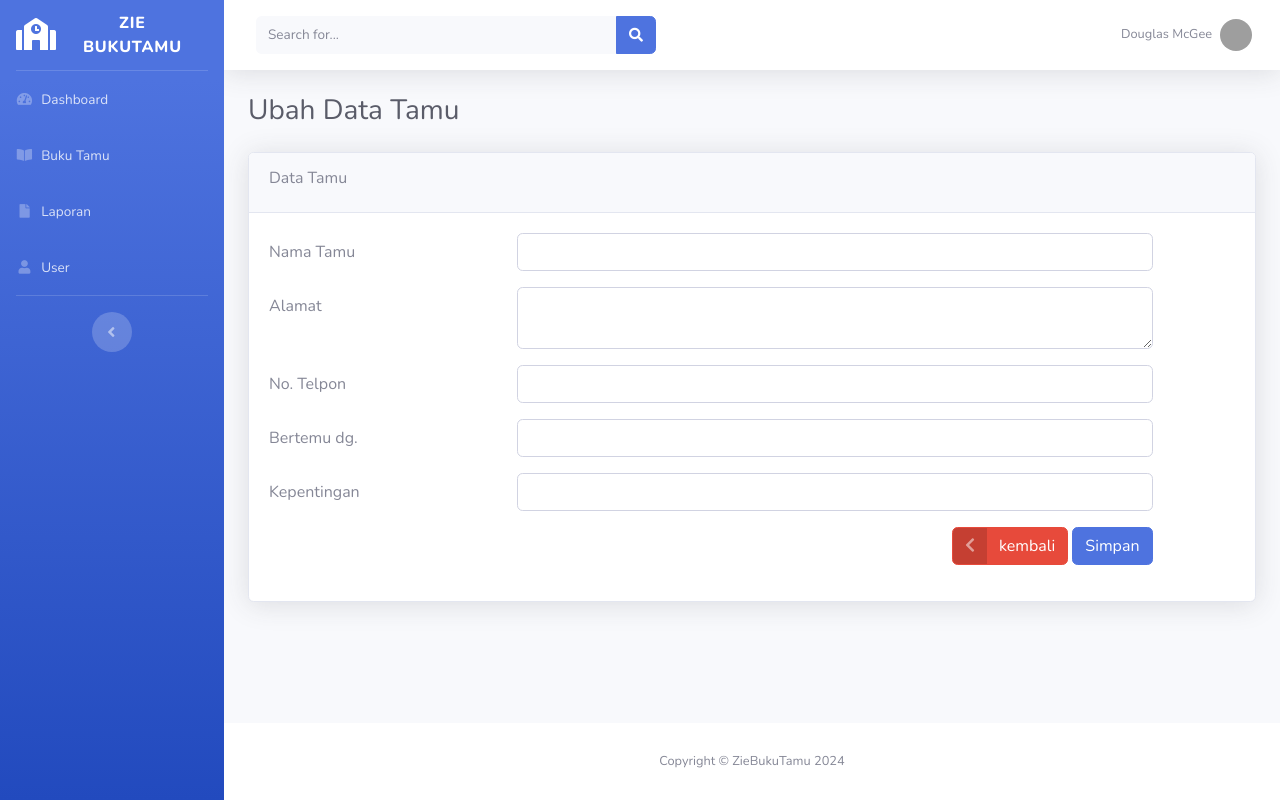
After one commit to Ryznto/Buku_Tamu, a PHP site: page /edit-tamu.php in a window 1280 px wide. The commit adds this page. Run offline with PHP 8.4, Linux system fonts and the light colour scheme; data that the repository does not hold is empty; grey boxes are pictures that could not be loaded.

Commit message:
menambahkan halaman edit buku tamu dan fitur ubah data tamu

```diff
--- a/buku-tamu.php
+++ b/buku-tamu.php
@@ -76,7 +76,7 @@ if(isset($_POST['simpan'])) {
                                             <td><?= $tamu['no_hp'] ?></td>
                                             <td><?= $tamu['bertemu'] ?></td>
                                             <td><?= $tamu['kepentingan'] ?></td>
-                                            <td><button class="btn btn-success" type="button">Ubah</button>
+                                            <td><a class="btn btn-success" href="edit-tamu.php?id=<?= $tamu['id_tamu']?>">ubah</a>
                                                 <button class="btn btn-danger" type="button">Hapus</button></td>
                                         </tr>
                                        <?php endforeach; ?>
@@ -158,7 +158,7 @@ if(isset($_POST['simpan'])) {
                             <button type="button" class="btn btn-secondary" data-dismiss="modal">Keluar</button>
                             <button type="submit" name="simpan" class="btn btn-primary">simpan</button>
                         </div>
-                        </from>
+                        </form>
                         </div>
                     </div>
 
--- /dev/null
+++ b/edit-tamu.php
@@ -0,0 +1,105 @@
+<?php
+include_once('templates/header.php');
+require_once('function.php');
+
+//jika ada id_tamu di URL
+if (isset($_GET['id'])) {
+    $id_tamu = $_GET['id'];
+    //ambil data tamu yang  sesuai dengan id_tamu
+    $data = query("SELECT * FROM buku_tamu WHERE id_tamu = '$id_tamu'")[0];
+}
+
+?>
+
+<!-- Begin Page Content -->
+<div class="container-fluid">
+
+    <!-- Page Heading -->
+    <h1 class="h3 mb-4 text-gray-800">Ubah Data Tamu</h1>
+
+    <?php
+    //jika da tombol simpan
+    if (isset($_POST['simpan'])) {
+        if (ubah_tamu($_POST) > 0) {
+    ?>
+            <div class="alertm alert-success" role="alert">
+                Data Berhasil diubah!
+            </div>
+        <?php
+        } else {
+        ?>
+            <div class="alert alert-danger" role="alert">
+                Data Gagal diubah!
+            </div>
+    <?php
+        }
+    }
+    ?>
+
+
+    <!-- Konten Edit Data Tamu -->
+    <div class="card shadow mb-4">
+        <div class="card-header py-3">
+            <h6>Data Tamu</h6>
+        </div>
+        <div class="card-body">
+
+            <form method="post" action="">
+                <input type="hidden" name="id_tamu" name="id_tamu" value="<?= $id_tamu ?>">
+                <div class="form-group row">
+                    <label for="nama_tamu" class="col-sm-3 col-form-label">Nama Tamu</label>
+                    <div class="col-sm-8">
+                        <input type="text" class="form-control" id="nama_tamu" name="nama_tamu" value="<?= $data['nama_tamu'] ?>">
+                    </div>
+                </div>
+                <div class="form-group row">
+                    <label for="alamat" class="col-sm-3 col-form-label">Alamat</label>
+                    <div class=" col-sm-8">
+                        <textarea class="form-control" id="alamat" name="alamat"><?= $data['alamat'] ?></textarea>
+                    </div>
+                </div>
+                <div class="form-group row">
+                    <label for="no_hp" class="col-sm-3 col-form-label">No. Telpon</label>
+                    <div class=" col-sm-8">
+                        <input type="text" class="form-control" id="no_hp" name="no_hp" value="<?= $data['no_hp'] ?>">
+                    </div>
+                </div>
+                <div class="form-group row">
+                    <label for="bertemu" class="col-sm-3 col-form-label">Bertemu dg. </label>
+                    <div class=" col-sm-8">
+                        <input type="text" class="form-control" id="bertemu" name="bertemu" value="<?= $data['bertemu'] ?>">
+                    </div>
+                </div>
+                <div class="form-group row">
+                    <label for="kepentingan" class="col-sm-3 col-form-label">Kepentingan</label>
+                    <div class=" col-sm-8">
+                        <input type="text" class="form-control" id="kepentingan" name="kepentingan" value="<?= $data['kepentingan'] ?>">
+                    </div>
+                </div>
+
+
+                <div class="form-group row">
+                    <label for="" class="col-sm-3 col-form-label"></label>
+                    <div class="col-sm-8 d-flex justify-content-end">
+                        <div>
+                            <a type="button" class="btn btn-danger btn-icon-split" href="buku-tamu.php">
+                                <span class="icon text-white-50">
+                                    <i class="fas fa-chevron-left"></i>
+                                </span>
+                                <span class="text">kembali</span>
+                            </a>
+                            <button type="submit" name="simpan" class="btn btn-primary">Simpan</button>
+                        </div>
+                    </div>
+                </div>
+            </form>
+        </div>
+    </div>
+
+</div>
+<!-- /.container-fluid -->
+
+
+<?php
+include_once('templates/footer.php');
+?>
--- a/function.php
+++ b/function.php
@@ -3,7 +3,8 @@
 require_once('koneksi.php');
 
 //membuat query ke / dari database
-function query($query) {
+function query($query)
+{
     global $koneksi;
     $result = mysqli_query($koneksi, $query);
     $rows = [];
@@ -30,8 +31,28 @@ function tambah_tamu($data)
     mysqli_query($koneksi, $query);
 
     return mysqli_affected_rows($koneksi);
+}
+//  function ubah data tamu
+function ubah_tamu($data)
+{
+    global $koneksi;
 
+    $id             = htmlspecialchars($data["id_tamu"]);
+    $nama_tamu      = htmlspecialchars($data["nama_tamu"]);
+    $alamat         = htmlspecialchars($data["alamat"]);
+    $no_hp          = htmlspecialchars($data["no_hp"]);
+    $bertemu        = htmlspecialchars($data["bertemu"]);
+    $kepentingan    = htmlspecialchars($data["kepentingan"]);
 
+    $query = "UPDATE buku_tamu SET
+              nama_tamu     ='$nama_tamu',
+              alamat        ='$alamat',
+              no_hp         ='$no_hp',
+              bertemu       ='$bertemu',
+              kepentingan   ='$kepentingan'
+              WHERE id_tamu ='$id'";
+
+    mysqli_query($koneksi, $query);
+
+    return mysqli_affected_rows($koneksi);
 }
-
-?>
```
